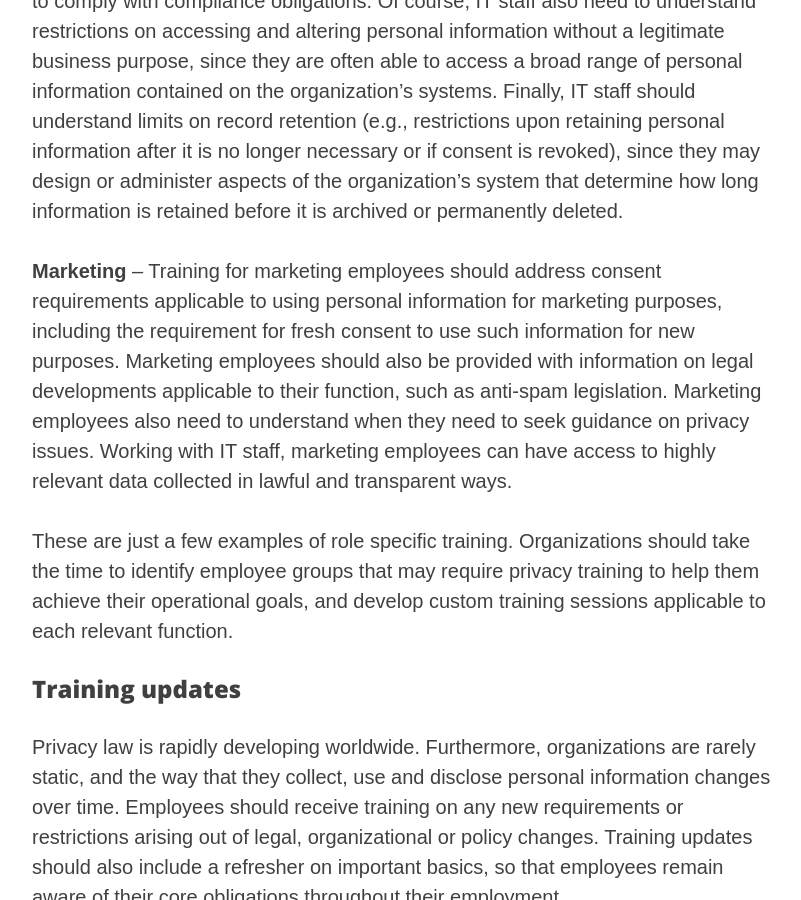
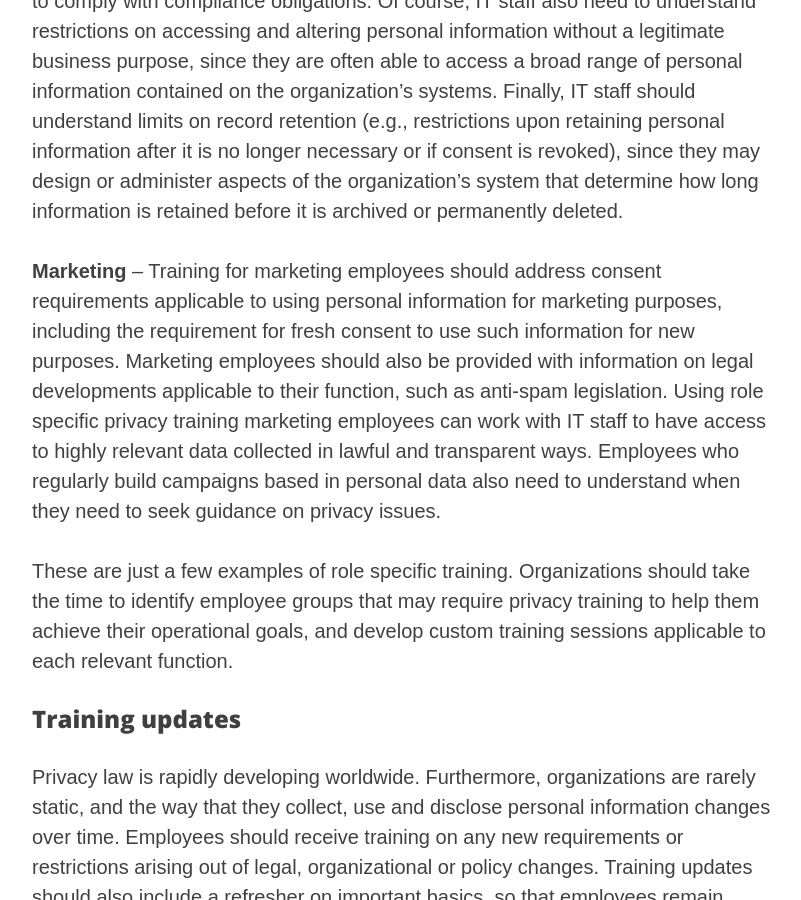
Before and after one commit to riod4/resources, a Jekyll site: the page built from _services/training-staff-service.md, in a window 1280 px wide and 900 px high, scrolled down 1992 px. Shown: the whole window, without its empty margins (233-1034 px from the left). Built offline with Jekyll 4.4.1, drawn with Linux system fonts in a browser that asks for light colours; nearby versions of some CDN libraries.

Commit message:
14-02-2020 v02

```diff
--- a/_services/training-staff-service.md
+++ b/_services/training-staff-service.md
@@ -32,8 +32,7 @@ Training all employees on broad, general legal privacy principles is a start. Ta
 
 **Information Technology** – Security will be a main focus of training for IT staff, including the role of IT when a personal data breach occurs. IT staff will also need to understand legal requirements to implement technological security measures appropriate to the sensitivity of information, so that they can assist the organization to comply with compliance obligations. Of course, IT staff also need to understand restrictions on accessing and altering personal information without a legitimate business purpose, since they are often able to access a broad range of personal information contained on the organization's systems. Finally, IT staff should understand limits on record retention (e.g., restrictions upon retaining personal information after it is no longer necessary or if consent is revoked), since they may design or administer aspects of the organization's system that determine how long information is retained before it is archived or permanently deleted.
 
-**Marketing** – Training for marketing employees should address consent requirements applicable to using personal information for marketing purposes, including the requirement for fresh consent to use such information for new purposes. Marketing employees should also be provided with information on legal developments applicable to their function, such as anti-spam legislation. Marketing employees also need to understand when they need to seek guidance on privacy issues. Working with IT staff, marketing employees can have access to highly relevant data collected in lawful and transparent ways.
-
+**Marketing** – Training for marketing employees should address consent requirements applicable to using personal information for marketing purposes, including the requirement for fresh consent to use such information for new purposes. Marketing employees should also be provided with information on legal developments applicable to their function, such as anti-spam legislation. Using role specific privacy training marketing employees can work with IT staff to have access to highly relevant data collected in lawful and transparent ways. Employees who regularly build campaigns based in personal data also need to understand when they need to seek guidance on privacy issues.
 
 These are just a few examples of role specific training. Organizations should take the time to identify employee groups that may require privacy training to help them achieve their operational goals, and develop custom training sessions applicable to each relevant function.
 
```
